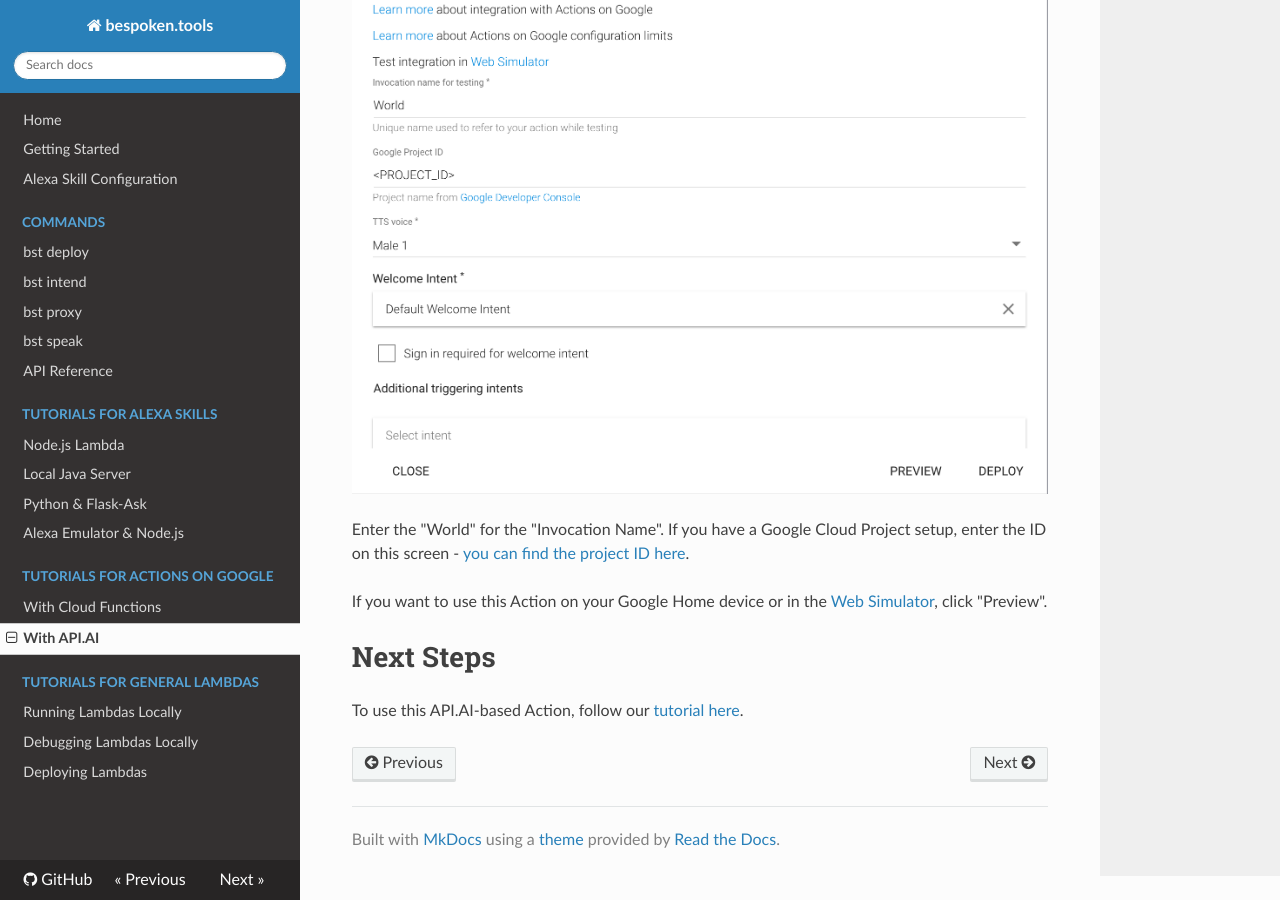
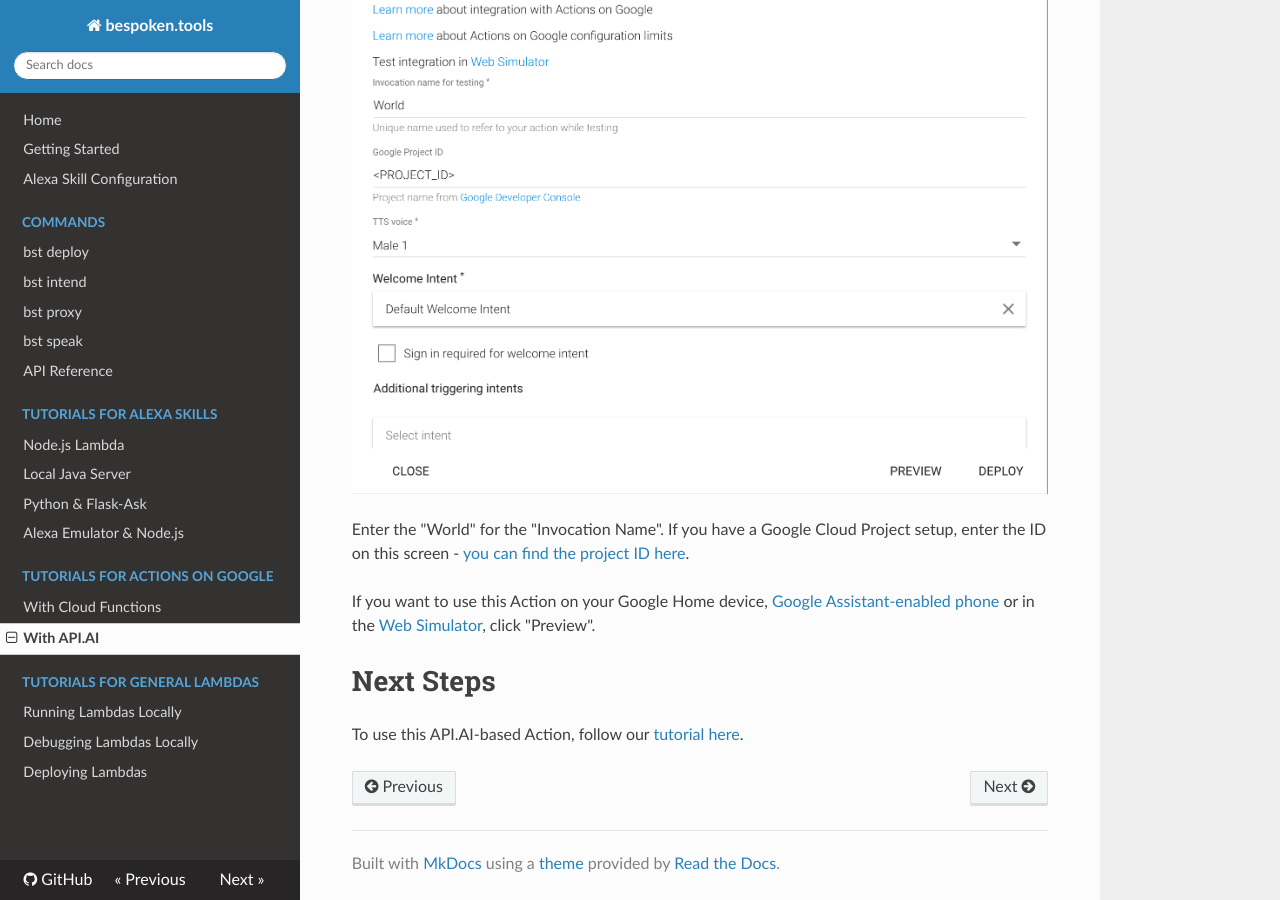
Before and after one commit to bespoken/bst, an MkDocs documentation site: the page built from docs/tutorials/tutorial_configuring_api_ai.md, in a window 1280 px wide and 900 px high, scrolled down 5727 px. Built offline with MkDocs 1.6.1, drawn with Linux system fonts in a browser that asks for light colours; nearby versions of some CDN libraries; old or Windows-style settings are respelled for this version of MkDocs.

Commit message:
Updated to reference Google Assistant phone (#286)
* Updated to reference Google Assistant phone

* Updates to tutorial

* Added in image to screen

* Updated screenshot

* Rewording

* More re-wording

* More adjustments to wording

* More wording changes

* Included image of logging in tutorial

* Adjusting size of image

* Fixing height of element

* Needed important to force size

```diff
--- a/docs/tutorials/tutorial_configuring_api_ai.md
+++ b/docs/tutorials/tutorial_configuring_api_ai.md
@@ -77,7 +77,7 @@ Enable the first option, "Actions on Google".
 
 Enter the "World" for the "Invocation Name". If you have a Google Cloud Project setup, enter the ID on this screen - [you can find the project ID here](https://console.cloud.google.com).
 
-If you want to use this Action on your Google Home device or in the [Web Simulator]((https://developers.google.com/actions/tools/web-simulator)), click "Preview".
+If you want to use this Action on your Google Home device, [Google Assistant-enabled phone](https://assistant.google.com) or in the [Web Simulator]((https://developers.google.com/actions/tools/web-simulator)), click "Preview".
 
 # Next Steps
 To use this API.AI-based Action, follow our [tutorial here](tutorial_cloud_function).
```
Also changed, not shown: docs/tutorials/tutorial_cloud_function.md (+21 -2 lines), docs/assets/images/dashboard-logs-actions.png (added), docs/assets/images/dashboard-secretkey.png (added), docs/assets/images/dashboard-source-adding.png (added), docs/assets/images/dashboard-source-logs.png (added), docs/assets/images/dashboard-source-naming.png (added), docs/assets/images/dashboard-source-sdk-cloud-functions.png (added).
